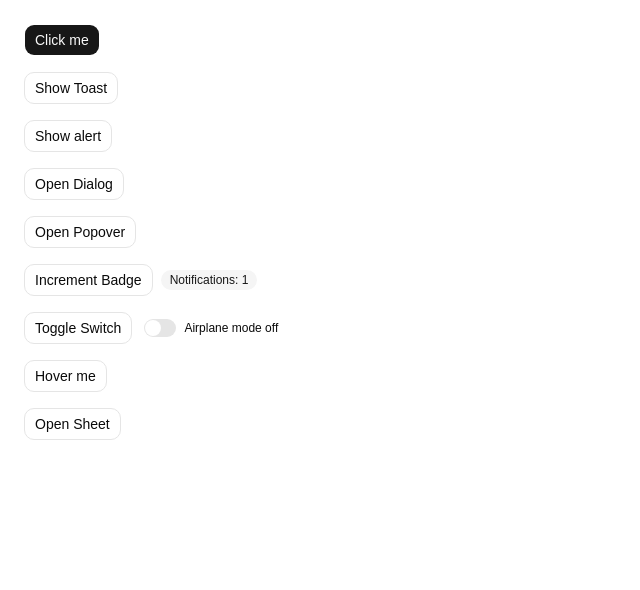
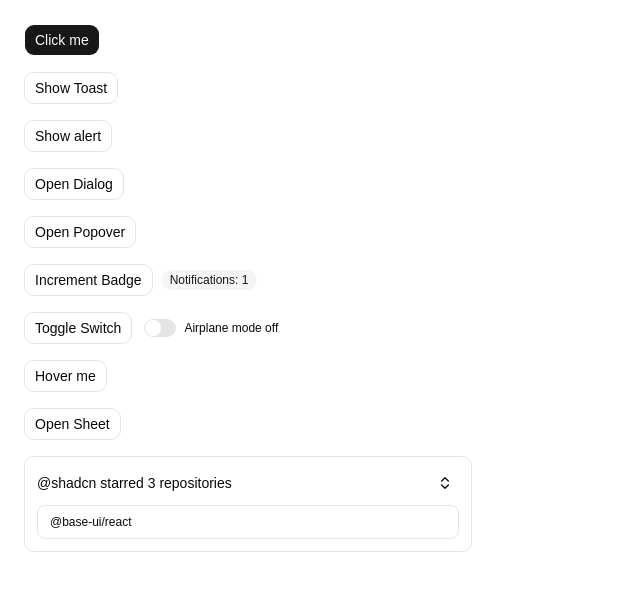
Before and after one commit to NardoRoman/shadcn-ui, a React (Vite) app: page / in a window 1280 px wide. Shown: the top 590 px of the page, without its empty margins (0-640 px from the left). Built offline with nearby package versions, Linux system fonts and the light colour scheme.

Commit message:
feat: add collapsible component with interactive toggle demo

```diff
--- a/src/App.tsx
+++ b/src/App.tsx
@@ -7,6 +7,7 @@ import { BadgeDemo } from "@/components/ui/BadgeDemo"
 import { SwitchDemo } from "@/components/ui/SwitchDemo"
 import { TooltipDemo } from "@/components/ui/TooltipDemo"
 import { SheetDemo } from "@/components/ui/SheetDemo"
+import { CollapsibleDemo } from "@/components/ui/CollapsibleDemo"
 
 export function App() {
   return (
@@ -21,6 +22,7 @@ export function App() {
         <SwitchDemo />
         <TooltipDemo />
         <SheetDemo />
+        <CollapsibleDemo />
       </div>
     </div>
   )
--- /dev/null
+++ b/src/components/ui/CollapsibleDemo.tsx
@@ -0,0 +1,43 @@
+"use client"
+
+import { useState } from "react"
+import { Button } from "@/components/ui/button"
+import {
+  Collapsible,
+  CollapsibleContent,
+  CollapsibleTrigger,
+} from "@/components/ui/collapsible"
+import { ChevronsUpDown } from "lucide-react"
+
+export function CollapsibleDemo() {
+  const [isOpen, setIsOpen] = useState(false)
+
+  return (
+    <Collapsible
+      open={isOpen}
+      onOpenChange={setIsOpen}
+      className="flex w-full flex-col gap-2 rounded-lg border p-3"
+    >
+      <div className="flex items-center justify-between gap-4">
+        <span className="text-sm font-medium">@shadcn starred 3 repositories</span>
+        <CollapsibleTrigger render={<Button variant="ghost" size="icon-sm" />}>
+          <ChevronsUpDown className="size-4" />
+          <span className="sr-only">Toggle</span>
+        </CollapsibleTrigger>
+      </div>
+
+      <div className="rounded-md border px-3 py-2 text-xs">
+        @base-ui/react
+      </div>
+
+      <CollapsibleContent className="flex flex-col gap-2">
+        <div className="rounded-md border px-3 py-2 text-xs">
+          @tailwindcss/vite
+        </div>
+        <div className="rounded-md border px-3 py-2 text-xs">
+          @fontsource-variable/geist
+        </div>
+      </CollapsibleContent>
+    </Collapsible>
+  )
+}
--- /dev/null
+++ b/src/components/ui/collapsible.tsx
@@ -0,0 +1,19 @@
+import { Collapsible as CollapsiblePrimitive } from "@base-ui/react/collapsible"
+
+function Collapsible({ ...props }: CollapsiblePrimitive.Root.Props) {
+  return <CollapsiblePrimitive.Root data-slot="collapsible" {...props} />
+}
+
+function CollapsibleTrigger({ ...props }: CollapsiblePrimitive.Trigger.Props) {
+  return (
+    <CollapsiblePrimitive.Trigger data-slot="collapsible-trigger" {...props} />
+  )
+}
+
+function CollapsibleContent({ ...props }: CollapsiblePrimitive.Panel.Props) {
+  return (
+    <CollapsiblePrimitive.Panel data-slot="collapsible-content" {...props} />
+  )
+}
+
+export { Collapsible, CollapsibleTrigger, CollapsibleContent }
```
